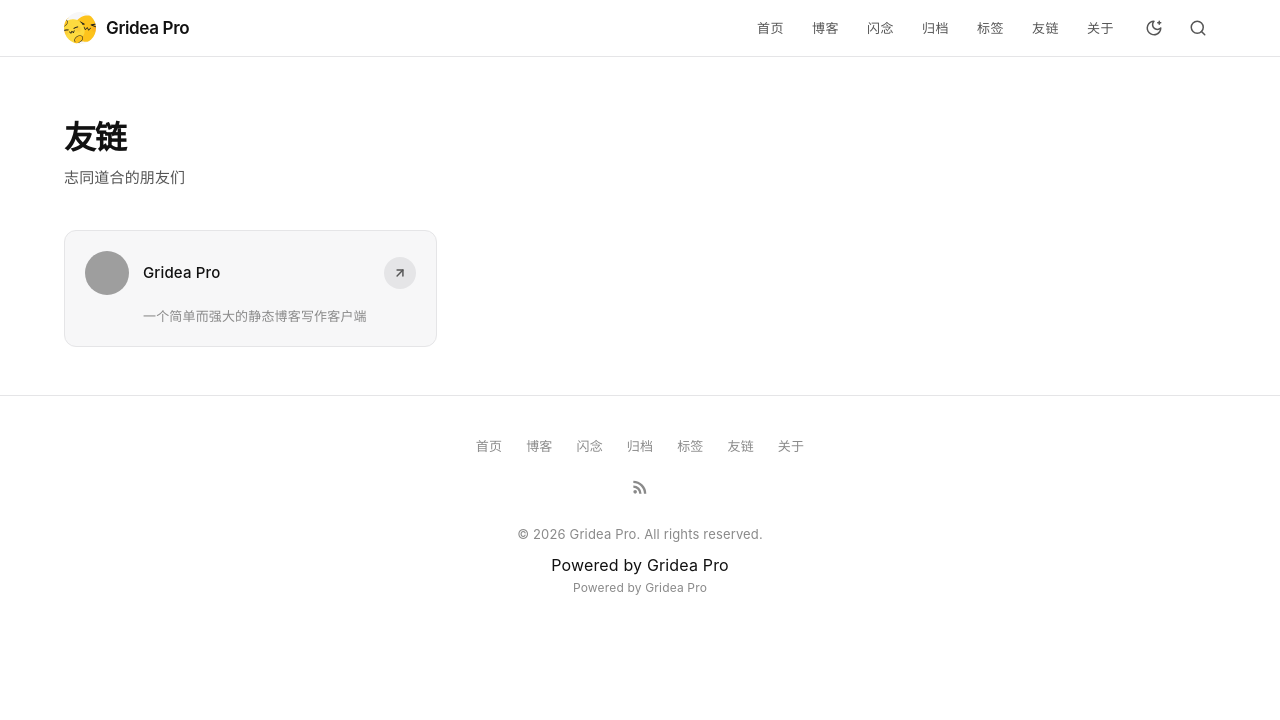
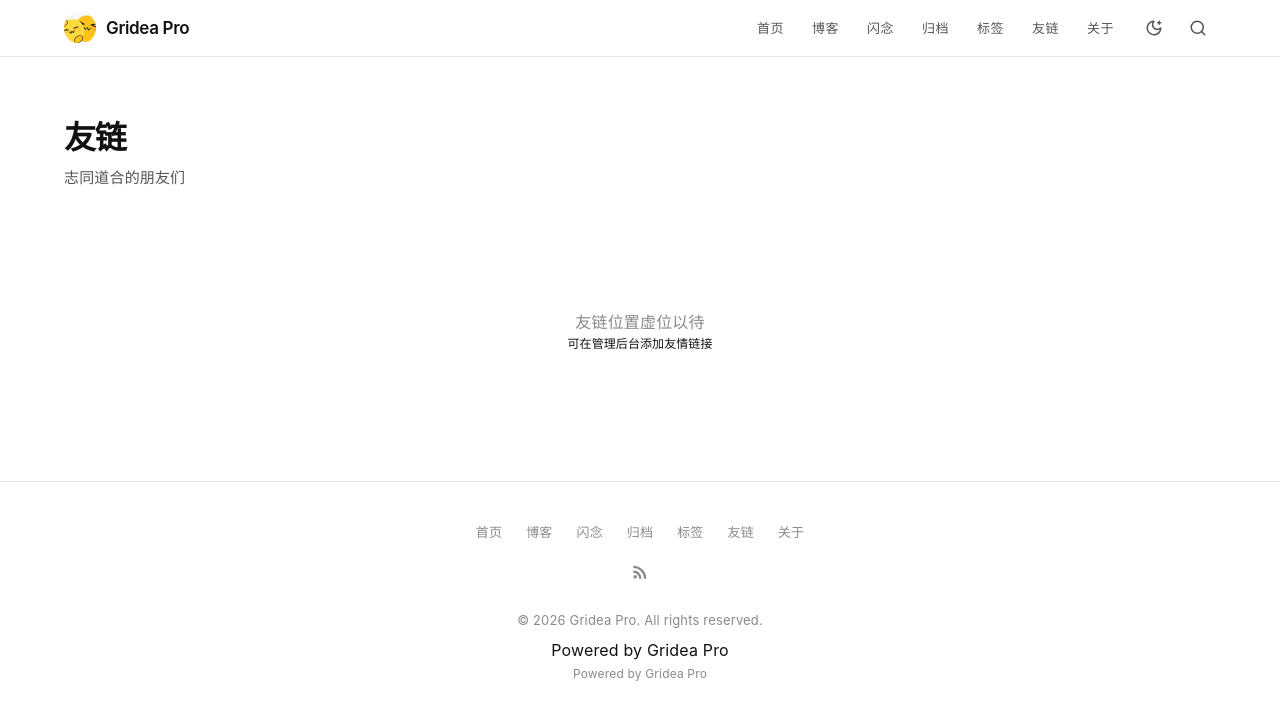
Before and after one commit to qczlight/qczlight.github.io, a plain HTML site: page links/index.html in a window 1280 px wide. Drawn offline with nearby package versions, Linux system fonts and the light colour scheme; grey boxes are pictures that could not be loaded.

Commit message:
Deployed by Gridea Pro: 2026-11-26 23:46:23

```diff
--- a/feed.xml
+++ b/feed.xml
@@ -6,7 +6,7 @@
     <description>Welcome to Gridea Pro</description>
     <language>zh-cn</language>
     <generator>Gridea Pro</generator>
-    <lastBuildDate>Thu, 26 Nov 2026 23:44:57 +0800</lastBuildDate>
+    <lastBuildDate>Thu, 26 Nov 2026 23:46:23 +0800</lastBuildDate>
     <atom:link href="https://qczlight.github.io/feed.xml" rel="self" type="application/rss+xml"></atom:link>
   </channel>
 </rss>
--- a/links/index.html
+++ b/links/index.html
@@ -195,30 +195,9 @@
 
   <div class="links-page">
 
-    <div class="links-grid">
-
-      <a href="https://gridea.pro" class="link-card" target="_blank" rel="noopener noreferrer">
-        <div class="link-card__top">
-
-          <div class="link-card__avatar-wrap">
-            <img src="https://gridea.pro/logo.png" alt="Gridea Pro" />
-          </div>
-
-          <div class="link-card__info">
-            <span class="link-card__name">Gridea Pro</span>
-          </div>
-          <span class="link-card__arrow">
-            <svg width="14" height="14" viewBox="0 0 24 24" fill="none" stroke="currentColor" stroke-width="2.5" stroke-linecap="round" stroke-linejoin="round">
-              <line x1="7" y1="17" x2="17" y2="7"></line>
-              <polyline points="7 7 17 7 17 17"></polyline>
-            </svg>
-          </span>
-        </div>
-
-        <span class="link-card__desc">一个简单而强大的静态博客写作客户端</span>
-
-      </a>
-
+    <div class="empty-state">
+      <p class="empty-state__text">友链位置虚位以待</p>
+      <p class="empty-state__hint meta-text">可在管理后台添加友情链接</p>
     </div>
 
   </div>
--- a/sw.js
+++ b/sw.js
@@ -1,5 +1,5 @@
 // Gridea Pro PWA Service Worker
-var CACHE_NAME = 'gridea-v1795707897';
+var CACHE_NAME = 'gridea-v1795707983';
 var OFFLINE_URL = '/offline.html';
 
 // 安装：预缓存离线页面
```
Also changed, not shown: sitemap.xml (+5 -5 lines).
